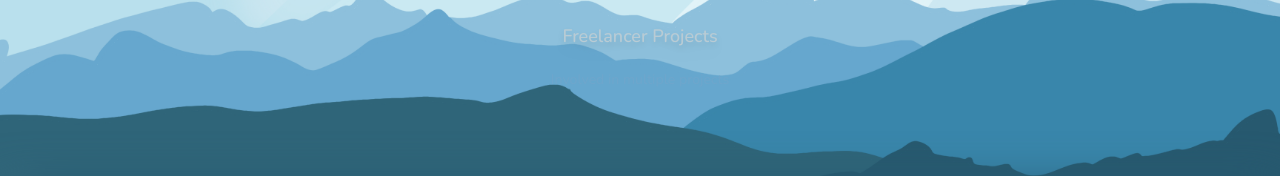
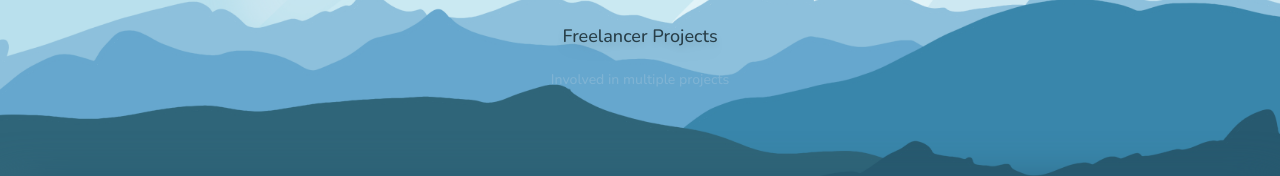
Before and after one commit to mahzzaa/universe, a website: page index.html in a window 1280 px wide. Shown: the part 2124-2300 px from the top of the page. Drawn offline with nearby package versions, Linux system fonts and the light colour scheme.

Commit message:
experience section fixed

```diff
--- a/index.html
+++ b/index.html
@@ -434,20 +434,19 @@
 
             <div class="
             2xl:mt-40  xl:mt-40  lg:mt-40  md:mt-40  mt-64
-
             flex flex-col items-center justify-center
             2xl:space-y-2.5 xl:space-y-2.5 lg:space-y-2.5 md:space-y-2.5  space-y-1">
                 <!-- img -->
                 <img class="2xl:w-52 xl:w-52 lg:w-52 md:w-52 w-32 lab" src="./img/room.png" alt="">
                 <!-- title -->
-                <h1 class="pt-3 drop-shadow-lg text-[#b9cbd4]  text-lg font-medium">
+                <h1 class="pt-3 drop-shadow-lg text-[#283e48]  text-lg font-medium">
                     Freelancer Projects
                 </h1>
                 <!-- text -->
                 <p class=" text-sm text-[#75a5ca] text-center">
 
                 </p>
-                <p class=" text-sm text-[#75a5ca] text-center font-medium animate-pulse">
+                <p class=" text-sm text-[#98bfd9] text-center font-medium animate-pulse">
                     Involved in multiple projects
                 </p>
             </div>
```
